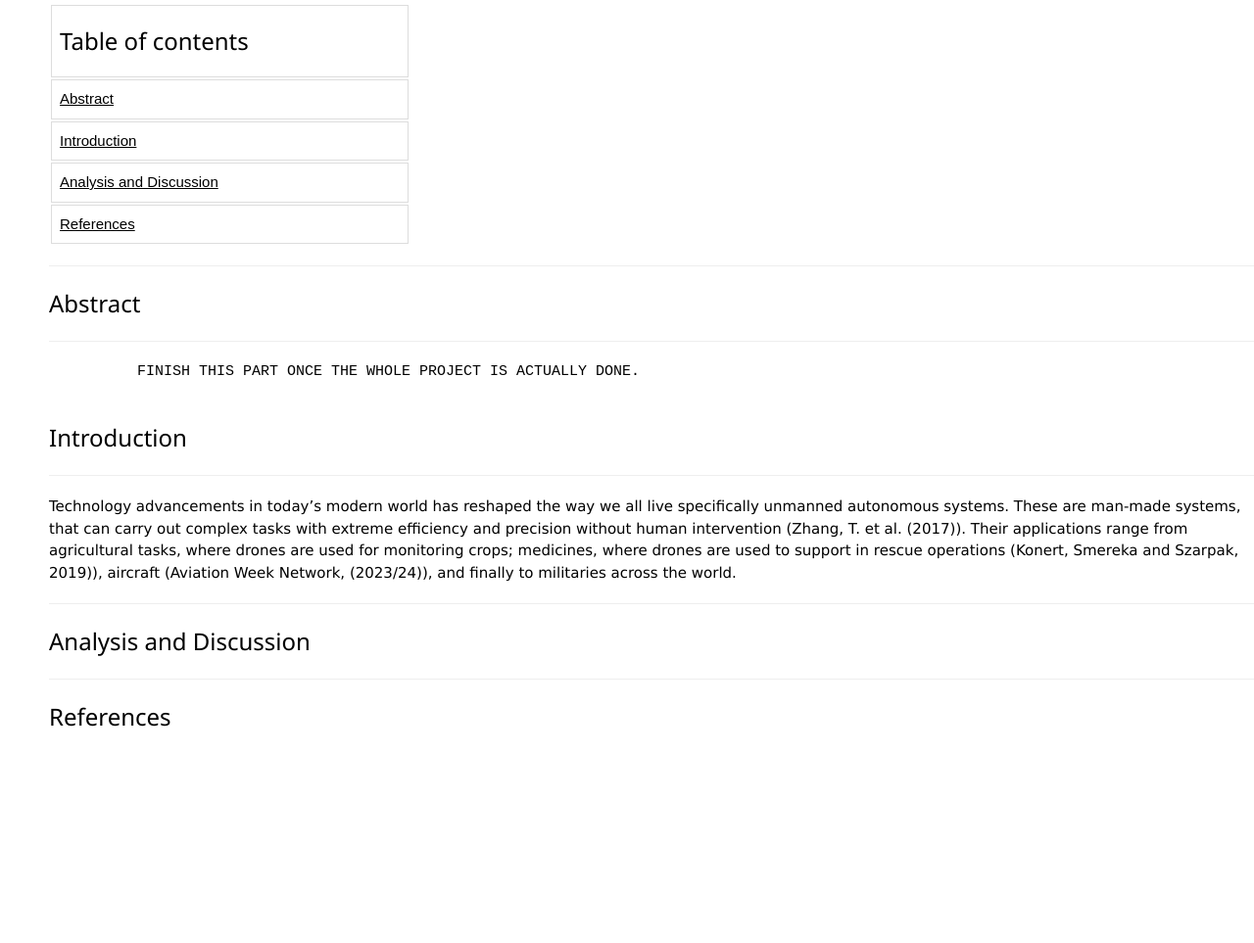
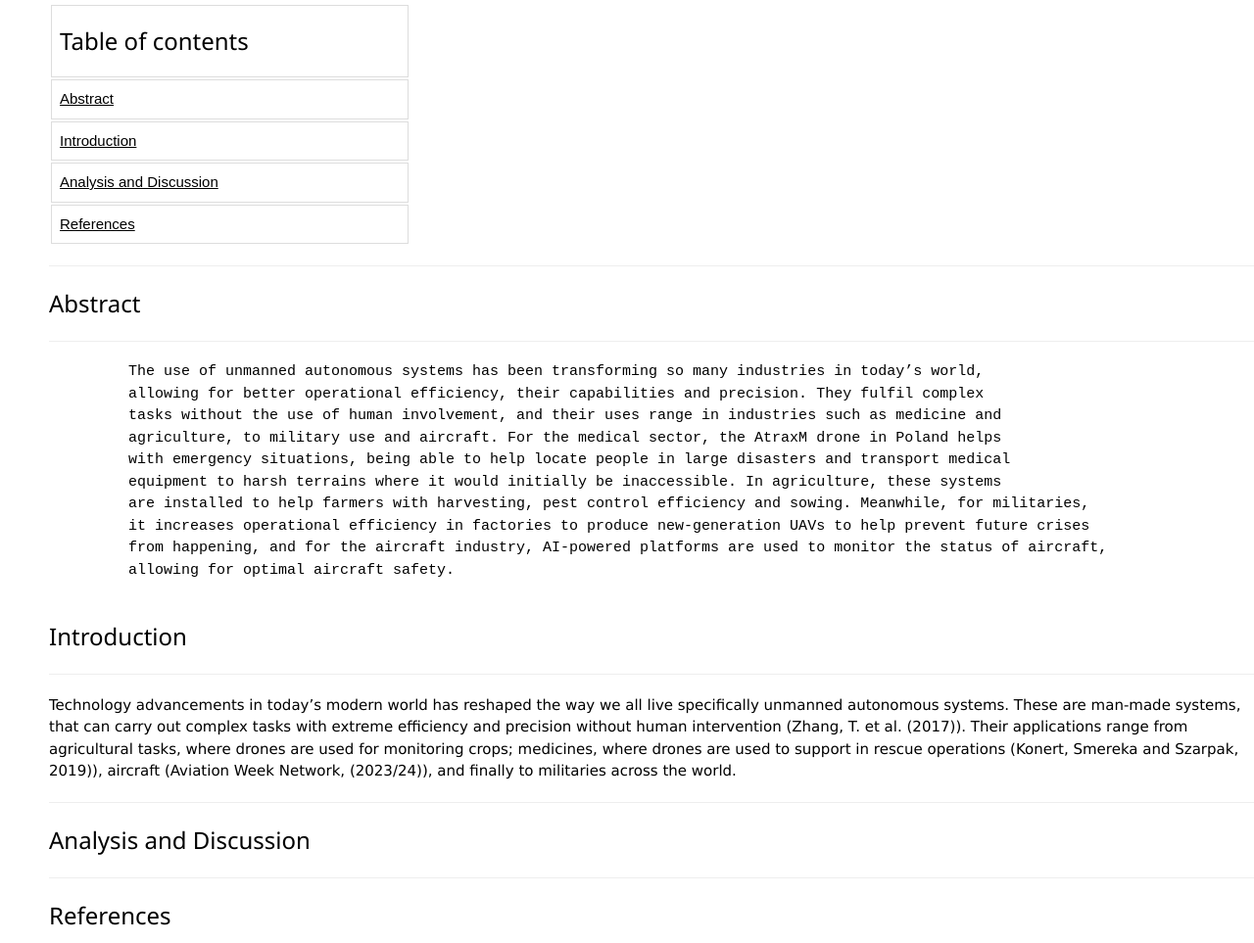
Before and after one commit to FEPSFY6859211/FY6859211, a plain HTML site: page index.html in a window 1280 px wide. Shown: the part 588-1551 px from the top of the page at 98% size. Before the commit the page ends 1348 px from the top, so only its background shows below. Drawn offline with nearby package versions, Linux system fonts and the light colour scheme.

Commit message:
Update index.html

```diff
--- a/index.html
+++ b/index.html
@@ -85,7 +85,16 @@
 
       <p class="ex1">
         <pre>
-          FINISH THIS PART ONCE THE WHOLE PROJECT IS ACTUALLY DONE.
+         The use of unmanned autonomous systems has been transforming so many industries in today’s world,
+         allowing for better operational efficiency, their capabilities and precision. They fulfil complex
+         tasks without the use of human involvement, and their uses range in industries such as medicine and
+         agriculture, to military use and aircraft. For the medical sector, the AtraxM drone in Poland helps
+         with emergency situations, being able to help locate people in large disasters and transport medical
+         equipment to harsh terrains where it would initially be inaccessible. In agriculture, these systems
+         are installed to help farmers with harvesting, pest control efficiency and sowing. Meanwhile, for militaries,
+         it increases operational efficiency in factories to produce new-generation UAVs to help prevent future crises
+         from happening, and for the aircraft industry, AI-powered platforms are used to monitor the status of aircraft,
+         allowing for optimal aircraft safety.
         </pre>
       <div class="table_component" role="region" tabindex="0">
 
```
